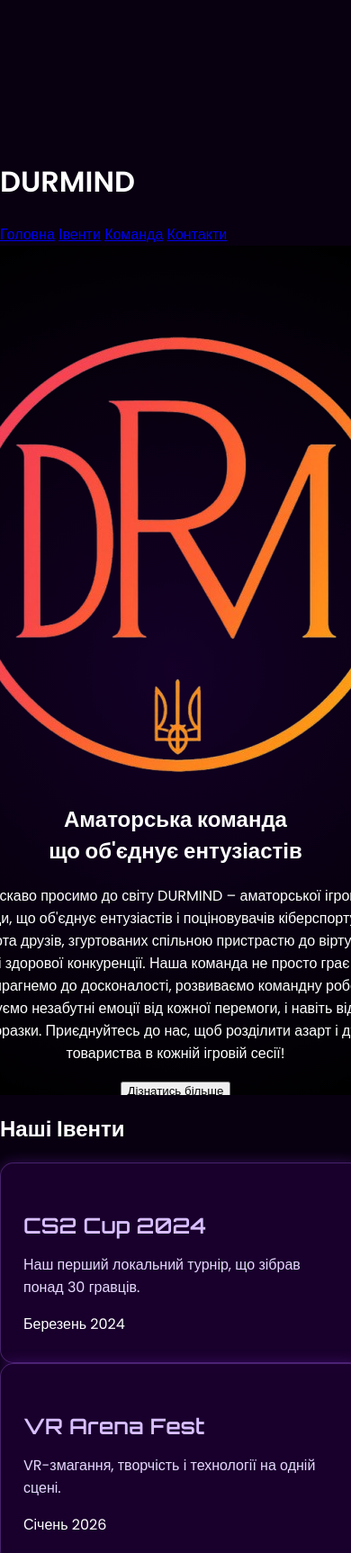
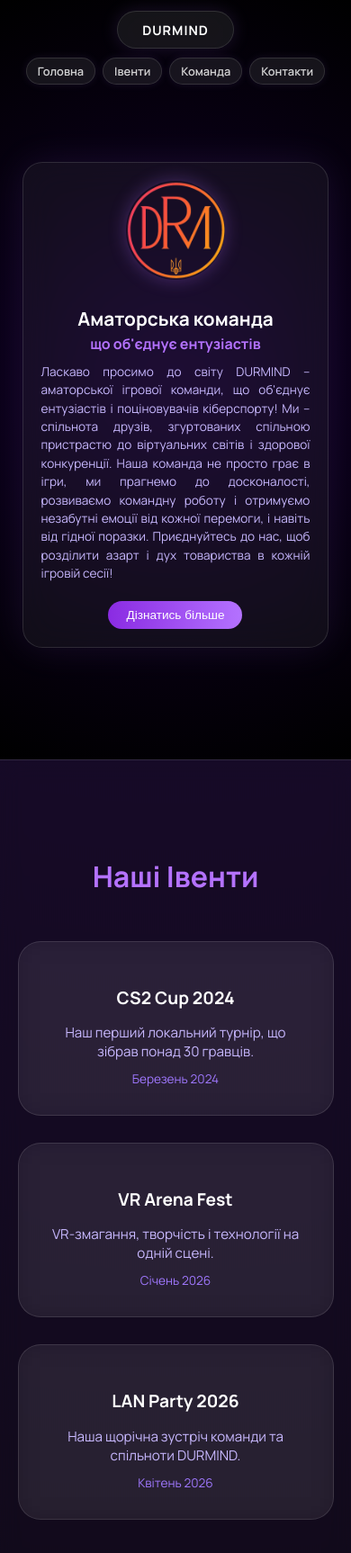
Before and after one commit to DURMIND/DRM, a plain HTML site: page index.html in a window 390 px wide. Shown: the top 1726 px of the page at 90% size. Drawn offline with Linux system fonts and the light colour scheme.

Commit message:
Update Main.css
New Css

```diff
--- a/Css/Main.css
+++ b/Css/Main.css
@@ -1,166 +1,248 @@
-@import url('https://fonts.googleapis.com/css2?family=Orbitron:wght@600&family=Poppins:wght@400;600&display=swap');
+@import url('https://fonts.googleapis.com/css2?family=Manrope:wght@400;600;700&display=swap');
+
+/* ====== ОСНОВА ====== */
+:root {
+  --accent: #b472ff;
+  --bg-dark: #06000e;
+  --bg-glass: rgba(255, 255, 255, 0.05);
+  --border-glass: rgba(255, 255, 255, 0.12);
+  --text-main: #fff;
+  --text-muted: #c8b8ff;
+}
+
+* {
+  box-sizing: border-box;
+  scroll-behavior: smooth;
+}
 
 body {
   margin: 0;
-  font-family: "Poppins", sans-serif;
-  background-color: #080010;
-  color: #fff;
+  font-family: "Manrope", sans-serif;
+  background: radial-gradient(circle at top, #12002b, #050009 80%);
+  color: var(--text-main);
   overflow-x: hidden;
-  transition: background 0.8s ease;
 }
 
-/* ===== ШАПКА ===== */
-.header {
+/* ====== HEADER ====== */
+.glass-header {
   position: fixed;
   top: 0;
   left: 0;
   width: 100%;
-  height: 80px;
-  background: #000;
+  padding: 16px 10%;
+  background: transparent; /* 🔹 Повністю прозорий */
+  backdrop-filter: none;   /* Без розмиття */
+  z-index: 100;
+  border-bottom: none;     /* Без лінії розділення */
+}
+
+.header-inner {
+  display: flex;
+  justify-content: space-between;
+  align-items: center;
+  gap: 40px;
+}
+
+/* === BRAND === */
+.brand-wrapper {
+  position: relative;
+  width: 180px;
+  height: 55px;
+  border-radius: 40px;
+  overflow: hidden;
+  background: rgba(255, 255, 255, 0.08);
+  border: 1px solid rgba(255, 255, 255, 0.12);
+  backdrop-filter: blur(20px); /* 🔹 Скляний ефект залишається тільки тут */
   display: flex;
   align-items: center;
   justify-content: center;
-  z-index: 10;
-  border-bottom: 1px solid #3a005a;
-  overflow: hidden;
+  box-shadow: 0 0 20px rgba(180, 114, 255, 0.15);
 }
 
-#headerStars {
+.brand-wrapper canvas {
   position: absolute;
   inset: 0;
   z-index: 0;
 }
 
-.header-title {
+.brand {
   position: relative;
   z-index: 1;
-  font-family: "Orbitron", sans-serif;
-  font-size: 2rem;
+  font-weight: 700;
+  font-size: 1.3rem;
+  letter-spacing: 2px;
   color: #fff;
-  letter-spacing: 5px;
-  text-shadow:
-    0 0 10px #b472ff,
-    0 0 20px #a050ff,
-    0 0 30px #f0d9ff;
 }
 
-/* ===== ГОЛОВНА СЕКЦІЯ ===== */
+/* === NAV === */
+.nav {
+  display: flex;
+  gap: 18px;
+}
+
+.nav-btn {
+  display: inline-flex;
+  align-items: center;
+  justify-content: center;
+  padding: 8px 20px;
+  border-radius: 20px;
+  text-decoration: none;
+  font-weight: 600;
+  color: #ffffffd0;
+  background: rgba(255, 255, 255, 0.08);
+  border: 1px solid rgba(255, 255, 255, 0.12);
+  backdrop-filter: blur(12px);
+  transition: all 0.25s ease;
+  box-shadow: 0 0 10px rgba(180, 114, 255, 0.1);
+}
+
+.nav-btn:hover {
+  background: rgba(255, 255, 255, 0.15);
+  color: #fff;
+  transform: translateY(-2px);
+  box-shadow: 0 0 14px rgba(180, 114, 255, 0.35);
+}
+
+
+/* ====== HERO ====== */
 .hero {
   height: 100vh;
   display: flex;
-  flex-direction: column;
   align-items: center;
   justify-content: center;
   text-align: center;
-  background: radial-gradient(circle at center, #140028, #000);
-  padding-top: 80px;
   position: relative;
+  padding: 120px 20px 60px;
+  background: radial-gradient(circle at center, #12002b, #000);
   overflow: hidden;
 }
 
 .hero-content {
   z-index: 2;
+  padding: 40px;
+  border-radius: 30px;
+  backdrop-filter: blur(18px);
+  background: rgba(255, 255, 255, 0.05);
+  border: 1px solid var(--border-glass);
+  box-shadow: 0 0 40px rgba(180, 114, 255, 0.1);
 }
 
-/* ===== ЛОГО ===== */
-.logo {
-  width: clamp(130px, 18vw, 180px);
-  height: clamp(130px, 18vw, 180px);
+.hero-logo {
+  width: clamp(120px, 20vw, 180px);
+  height: clamp(120px, 20vw, 180px);
   border-radius: 50%;
+  object-fit: cover;
   margin-bottom: 25px;
-  object-fit: cover;
+  box-shadow: 0 0 20px rgba(180, 114, 255, 0.3);
 }
 
-.team-name {
-  font-family: "Orbitron", sans-serif;
-  font-size: clamp(1.8rem, 3vw, 2.5rem);
-  color: #d8bfff;
+.hero-title {
+  font-size: clamp(1.8rem, 3vw, 2.4rem);
+  font-weight: 700;
+  color: #fff;
+  margin: 10px 0;
+}
+
+.hero-title span {
+  color: var(--accent);
+}
+
+.hero-text {
+  max-width: 600px;
+  margin: 0 auto 25px;
+  color: var(--text-muted);
+  font-size: 1rem;
+  line-height: 1.6;
+}
+
+.primary-btn {
+  background: linear-gradient(90deg, #8a2be2, #b472ff);
+  border: none;
+  color: white;
+  padding: 12px 30px;
+  border-radius: 30px;
+  cursor: pointer;
+  font-size: 1rem;
+  transition: transform 0.3s ease, box-shadow 0.3s ease;
+}
+
+.primary-btn:hover {
+  transform: scale(1.05);
+  box-shadow: 0 0 20px rgba(180, 114, 255, 0.6);
+}
+
+/* ====== SECTIONS ====== */
+.section {
+  padding: 100px 10%;
+  text-align: center;
+  position: relative;
+}
+
+.glass-section {
+  background: rgba(255, 255, 255, 0.04);
+  backdrop-filter: blur(12px);
+  border-top: 1px solid var(--border-glass);
+  border-bottom: 1px solid var(--border-glass);
+}
+
+.section-title {
+  font-size: 2rem;
+  color: var(--accent);
+  margin-bottom: 50px;
+}
+
+/* ====== CARDS GRID ====== */
+.cards-grid {
+  display: grid;
+  grid-template-columns: repeat(auto-fit, minmax(250px, 1fr));
+  gap: 30px;
+  justify-items: center;
+}
+
+/* ====== EVENT CARDS ====== */
+.event-card {
+  padding: 30px;
+  border-radius: 25px;
+  background: rgba(255, 255, 255, 0.06);
+  border: 1px solid var(--border-glass);
+  backdrop-filter: blur(16px);
+  text-align: center;
+  transition: all 0.3s ease;
+}
+
+.event-card:hover {
+  transform: translateY(-6px);
+  box-shadow: 0 0 20px rgba(180, 114, 255, 0.3);
+}
+
+.event-card h3 {
+  color: #fff;
+  font-size: 1.2rem;
   margin-bottom: 10px;
 }
 
-.description {
-  max-width: 600px;
-  margin: 0 auto 30px;
-  font-size: clamp(1rem, 1.2vw, 1.1rem);
-  line-height: 1.6;
-  padding: 0 15px;
+.event-card p {
+  color: var(--text-muted);
+  font-size: 0.95rem;
+  margin-bottom: 8px;
 }
 
-.next-button {
-  padding: 12px 35px;
-  font-size: clamp(0.9rem, 1vw, 1rem);
-  border: none;
-  background: linear-gradient(90deg, #8a2be2, #b472ff);
-  color: white;
-  border-radius: 30px;
-  cursor: pointer;
-  transition: transform 0.3s ease, background 0.3s ease;
+.event-card span {
+  font-size: 0.85rem;
+  color: #a078ff;
 }
 
-.next-button:hover {
-  transform: scale(1.05);
-}
-
-/* === 🌌 ІКОНИ === */
-.hero-icons {
-  position: absolute;
-  top: 8%;
-  left: 0;
-  width: 100%;
-  height: 50vh;
-  pointer-events: none;
-  z-index: 1;
-}
-
-.floating-icon {
-  position: absolute;
-  width: clamp(120px, 15vw, 250px);
-  height: auto;
-  opacity: 0.85;
-  animation: float 6s ease-in-out infinite;
-  filter: drop-shadow(0 0 10px #7b40ff);
-  transition: transform 0.3s ease;
-}
-
-/* ===== РОЗТАШУВАННЯ ІКОН ===== */
-.icon1 { top: 15%; left: 5%; animation-delay: 0s; transform: rotate(0deg); }
-.icon2 { top: 110%; left: 73%; animation-delay: 1s; transform: rotate(0deg); }
-.icon3 { top: 23%; left: 75%; animation-delay: 2s; transform: rotate(0deg); }
-.icon4 { top: 124%; left: 12%; animation-delay: 3s; transform: rotate(0deg); }
-
-@keyframes float {
-  0%, 100% { transform: translateY(0) scale(1) rotate(0deg); }
-  50% { transform: translateY(-15px) scale(1.05) rotate(3deg); }
-}
-
-/* ===== СЕКЦІЯ КОМАНДИ ===== */
-.team-section {
-  background-color: #120020;
+/* ====== TEAM CARDS ====== */
+.player-card {
+  padding: 25px;
+  border-radius: 25px;
+  background: rgba(255, 255, 255, 0.06);
+  border: 1px solid var(--border-glass);
+  backdrop-filter: blur(16px);
   text-align: center;
-  padding: 100px 20px;
-}
-
-.team-section h2 {
-  font-size: 2rem;
-  color: #b472ff;
-  margin-bottom: 40px;
-}
-
-.players {
-  display: flex;
-  flex-wrap: wrap;
-  justify-content: center;
-  gap: 30px;
-}
-
-.player-card {
-  background-color: #1c0130;
-  padding: 20px;
-  border-radius: 15px;
-  width: clamp(200px, 25vw, 250px);
+  transition: all 0.3s ease;
   opacity: 0;
-  transform: translateY(30px);
-  transition: transform 0.8s ease, opacity 1s ease;
+  transform: translateY(40px);
 }
 
 .player-card.visible {
@@ -168,239 +250,303 @@ body {
   transform: translateY(0);
 }
 
-/* ===== АДАПТИВНІСТЬ ===== */
-@media (max-width: 1024px) {
-  .floating-icon {
-    width: clamp(150px, 20vw, 200px);
+.player-card img {
+  width: 100%;
+  height: 230px;
+  object-fit: cover;
+  border-radius: 20px;
+  margin-bottom: 15px;
 }
 
-  .icon1 { top: 25%; left: 10%; }
-  .icon2 { top: 90%; left: 73%; }
-  .icon3 { top: 28%; left: 74%; }
-  .icon4 { top: 90%; left: 10%; }
+.player-card h3 {
+  color: #fff;
+  font-size: 1.1rem;
+  margin: 8px 0;
 }
 
-@media (max-width: 768px) {
-  .floating-icon {
-    width: clamp(100px, 25vw, 150px);
-    opacity: 0.75;
+.player-card p {
+  color: var(--text-muted);
+  font-size: 0.95rem;
+  margin-bottom: 10px;
 }
 
-  .icon1 { top: 35%; left: 5%; }
-  .icon2 { top: 80%; left: 65%; }
-  .icon3 { top: 39%; left: 68%; }
-  .icon4 { top: 82%; left: 8%; }
-
-  .logo {
-    width: 130px;
-    height: 130px;
+.player-card a {
+  color: var(--accent);
+  text-decoration: none;
+  font-weight: 600;
+  transition: color 0.3s;
 }
 
-  .team-name {
-    font-size: 1.8rem;
+.player-card a:hover {
+  color: #fff;
 }
 
-  .description {
+/* ====== FOOTER ====== */
+.footer {
+  padding: 80px 10%;
+  text-align: center;
+  background: rgba(255, 255, 255, 0.03);
+  border-top: 1px solid var(--border-glass);
+  backdrop-filter: blur(14px);
+}
+
+.footer h2 {
+  color: #fff;
+  font-size: 1.6rem;
+  margin-bottom: 25px;
+}
+
+.socials {
+  display: flex;
+  justify-content: center;
+  gap: 25px;
+  margin-bottom: 25px;
+}
+
+.socials img {
+  width: 28px;
+  height: 28px;
+  filter: invert(1) drop-shadow(0 0 6px rgba(180, 114, 255, 0.6));
+  transition: transform 0.3s ease;
+}
+
+.socials img:hover {
+  transform: scale(1.2);
+}
+
+.copy {
+  font-size: 0.85rem;
+  color: var(--text-muted);
+}
+
+/* ====== ADAPTIVE ====== */
+@media (max-width: 768px) {
+  .header-inner {
+    flex-direction: column;
+    gap: 20px;
+  }
+
+  .brand-wrapper {
+    width: 160px;
+    height: 50px;
+  }
+
+  .nav {
+    flex-wrap: wrap;
+    justify-content: center;
+  }
+
+  .section {
+    padding: 80px 5%;
+  }
+
+  .cards-grid {
+    grid-template-columns: 1fr;
+  }
+}
+
+/* ====== АДАПТИВНІСТЬ ХЕДЕРА ====== */
+
+/* Для екранів до 1024px (планшети) */
+@media (max-width: 1024px) {
+  .glass-header {
+    padding: 14px 6%;
+  }
+
+  .header-inner {
+    gap: 25px;
+  }
+
+  .brand-wrapper {
+    width: 150px;
+    height: 50px;
+  }
+
+  .brand {
+    font-size: 1.1rem;
+    letter-spacing: 1.5px;
+  }
+
+  .nav-btn {
+    padding: 6px 16px;
+    font-size: 0.9rem;
+  }
+}
+
+/* Для екранів до 768px (телефони у горизонталі / маленькі планшети) */
+@media (max-width: 768px) {
+  .header-inner {
+    flex-direction: column;
+    gap: 12px;
+  }
+
+  .brand-wrapper {
+    width: 140px;
+    height: 46px;
+  }
+
+  .brand {
     font-size: 1rem;
   }
 
-  .next-button {
-    padding: 10px 25px;
-    font-size: 0.9rem;
+  .nav {
+    display: flex;
+    flex-wrap: wrap;
+    justify-content: center;
+    gap: 10px;
   }
 
-  .hero {
-    padding-top: 100px;
+  .nav-btn {
+    padding: 6px 14px;
+    font-size: 0.85rem;
+    border-radius: 18px;
   }
 }
 
+/* Для дуже малих екранів до 480px (смартфони вертикально) */
 @media (max-width: 480px) {
-  .floating-icon {
-    width: clamp(80px, 30vw, 120px);
+  .glass-header {
+    padding: 12px 4%;
   }
 
-  .icon1 { top: 45%; left: 5%; }
-  .icon2 { top: 78%; left: 75%; }
-  .icon3 { top: 45%; left: 75%; }
-  .icon4 { top: 82%; left: 5%; }
+  .header-inner {
+    flex-direction: column;
+    align-items: center;
+    gap: 10px;
+  }
+
+  .brand-wrapper {
+    width: 130px;
+    height: 42px;
+  }
+
+  .brand {
+    font-size: 0.9rem;
+    letter-spacing: 1px;
+  }
+
+  .nav {
+    flex-wrap: wrap;
+    justify-content: center;
+    gap: 8px;
+  }
+
+  .nav-btn {
+    padding: 5px 12px;
+    font-size: 0.8rem;
+    border-radius: 16px;
+  }
 }
 
 
-/* ===== 🏆 СЕКЦІЯ ІВЕНТІВ ===== */
-.events {
-  background: linear-gradient(180deg, #0e001c 0%, #140028 100%);
-  padding: 100px 20px;
-  text-align: center;
-  position: relative;
-  overflow: hidden;
+/* ====== АДАПТИВНІСТЬ HERO ====== */
+
+/* Для екранів до 1024px (планшети) */
+@media (max-width: 1024px) {
+  .hero {
+    padding-top: 140px;
+    padding-left: 6%;
+    padding-right: 6%;
   }
 
-.events h2 {
-  font-family: "Orbitron", sans-serif;
-  font-size: 2rem;
-  color: #b472ff;
-  margin-bottom: 60px;
-  text-shadow: 0 0 10px #8a2be2;
+  .hero-content {
+    padding: 30px;
   }
 
-.events-timeline {
-  display: flex;
-  flex-direction: column;
-  align-items: center;
-  gap: 40px;
-  position: relative;
+  .hero-logo {
+    width: 150px;
+    height: 150px;
   }
 
-.events-timeline::before {
-  content: "";
-  position: absolute;
-  left: 50%;
-  top: 0;
-  transform: translateX(-50%);
-  width: 2px;
-  height: 100%;
-  background: linear-gradient(180deg, #8a2be2 0%, #b472ff 100%);
-  opacity: 0.4;
+  .hero-title {
+    font-size: 1.9rem;
   }
 
-.event-card {
-  background: rgba(28, 1, 48, 0.9);
-  border: 1px solid rgba(180, 114, 255, 0.3);
-  border-radius: 15px;
-  padding: 30px 25px;
-  width: min(90%, 600px);
-  box-shadow: 0 0 15px rgba(138, 43, 226, 0.3);
-  transition: transform 0.4s ease, box-shadow 0.4s ease;
-  position: relative;
-  z-index: 2;
+  .hero-text {
+    font-size: 0.95rem;
+  }
 }
 
-.event-card:hover {
-  transform: translateY(-8px) scale(1.02);
-  box-shadow: 0 0 25px rgba(180, 114, 255, 0.6);
+/* Для екранів до 768px (телефони горизонтально / малі планшети) */
+@media (max-width: 768px) {
+  .hero {
+    flex-direction: column;
+    justify-content: flex-start;
+    padding-top: 160px; /* 🔹 більше відступу, щоб header не перекривав логотип */
+    padding-left: 5%;
+    padding-right: 5%;
   }
 
-.event-card h3 {
-  font-family: "Orbitron", sans-serif;
-  color: #d8bfff;
-  font-size: 1.5rem;
-  margin-bottom: 10px;
+  .hero-content {
+    padding: 25px;
+    border-radius: 25px;
+    max-width: 95%;
   }
 
-.event-card p {
-  color: #e6d8ff;
-  font-size: 1rem;
-  line-height: 1.6;
+  .hero-logo {
+    width: 130px;
+    height: 130px;
+    margin-bottom: 18px;
+  }
+
+  .hero-title {
+    font-size: 1.5rem;
+    line-height: 1.3;
+  }
+
+  .hero-title span {
+    font-size: 1.1rem;
+    display: block;
+    margin-top: 4px;
+  }
+
+  .hero-text {
+    font-size: 0.9rem;
+    line-height: 1.5;
+    text-align: justify;
+    margin-bottom: 20px;
+  }
+
+  .primary-btn {
+    padding: 10px 24px;
+    font-size: 0.9rem;
+  }
+}
+
+/* Для дуже малих екранів (480px і менше — телефони вертикально) */
+@media (max-width: 480px) {
+  .hero {
+    padding-top: 180px; /* 🔹 ще більший відступ зверху */
+    padding-left: 4%;
+    padding-right: 4%;
+  }
+
+  .hero-content {
+    padding: 20px;
+    border-radius: 22px;
+  }
+
+  .hero-logo {
+    width: 110px;
+    height: 110px;
     margin-bottom: 15px;
   }
 
-.event-card .date {
-  display: inline-block;
-  font-size: 0.9rem;
-  color: #b472ff;
-  font-weight: 600;
-  text-transform: uppercase;
-  letter-spacing: 1px;
+  .hero-title {
+    font-size: 1.3rem;
   }
 
-/* Стан для минулих / майбутніх */
-.event-card.past {
-  border-left: 4px solid #8a2be2;
+  .hero-title span {
+    font-size: 1rem;
   }
 
-.event-card.upcoming {
-  border-left: 4px solid #b472ff;
+  .hero-text {
+    font-size: 0.85rem;
+    text-align: justify;
   }
 
-/* ===== 🎮 STEAM-ПОСИЛАННЯ ===== */
-.steam-link {
-  display: inline-block;
-  margin-top: 10px;
-  padding: 8px 16px;
-  background: linear-gradient(90deg, #8a2be2, #b472ff);
-  border-radius: 25px;
-  text-decoration: none;
-  color: #fff;
-  font-weight: 600;
-  font-size: 0.9rem;
-  transition: transform 0.3s ease, box-shadow 0.3s ease;
-}
-
-.steam-link:hover {
-  transform: scale(1.08);
-  box-shadow: 0 0 15px #b472ff;
-}
-
-/* ===== 🔗 ФУТЕР / КОНТАКТИ ===== */
-.footer {
-  background: #0a0015;
-  text-align: center;
-  padding: 80px 20px 40px;
-  position: relative;
-  border-top: 1px solid #3a005a;
-}
-
-.footer h2 {
-  font-family: "Orbitron", sans-serif;
-  font-size: 1.8rem;
-  color: #b472ff;
-  margin-bottom: 40px;
-  text-shadow: 0 0 10px #8a2be2;
-}
-
-.social-links {
-  display: flex;
-  justify-content: center;
-  gap: 25px;
-  margin-bottom: 40px;
-}
-
-.social-links a {
-  display: inline-block;
-  width: 45px;
-  height: 45px;
-  border-radius: 50%;
-  background: radial-gradient(circle at center, #8a2be2, #3a005a);
-  display: flex;
-  align-items: center;
-  justify-content: center;
-  transition: transform 0.3s ease, box-shadow 0.3s ease;
-}
-
-.social-links a:hover {
-  transform: scale(1.1);
-  box-shadow: 0 0 15px #b472ff;
-}
-
-.social-links img {
-  width: 24px;
-  height: 24px;
-  filter: drop-shadow(0 0 5px #fff);
-}
-
-.footer-text {
-  font-size: 0.9rem;
-  color: #bbb;
-  opacity: 0.8;
-}
-
-/* ===== 📱 АДАПТИВНІСТЬ ===== */
-@media (max-width: 768px) {
-  .events-timeline::before {
-    left: 5%;
-  }
-  .event-card {
-    width: 90%;
+  .primary-btn {
+    padding: 8px 20px;
+    font-size: 0.85rem;
   }
 }
-
-@media (max-width: 480px) {
-  .social-links a {
-    width: 40px;
-    height: 40px;
-  }
-  .social-links img {
-    width: 20px;
-    height: 20px;
-  }
-}
```
Lines whose indentation alone changed are shown as unchanged.
